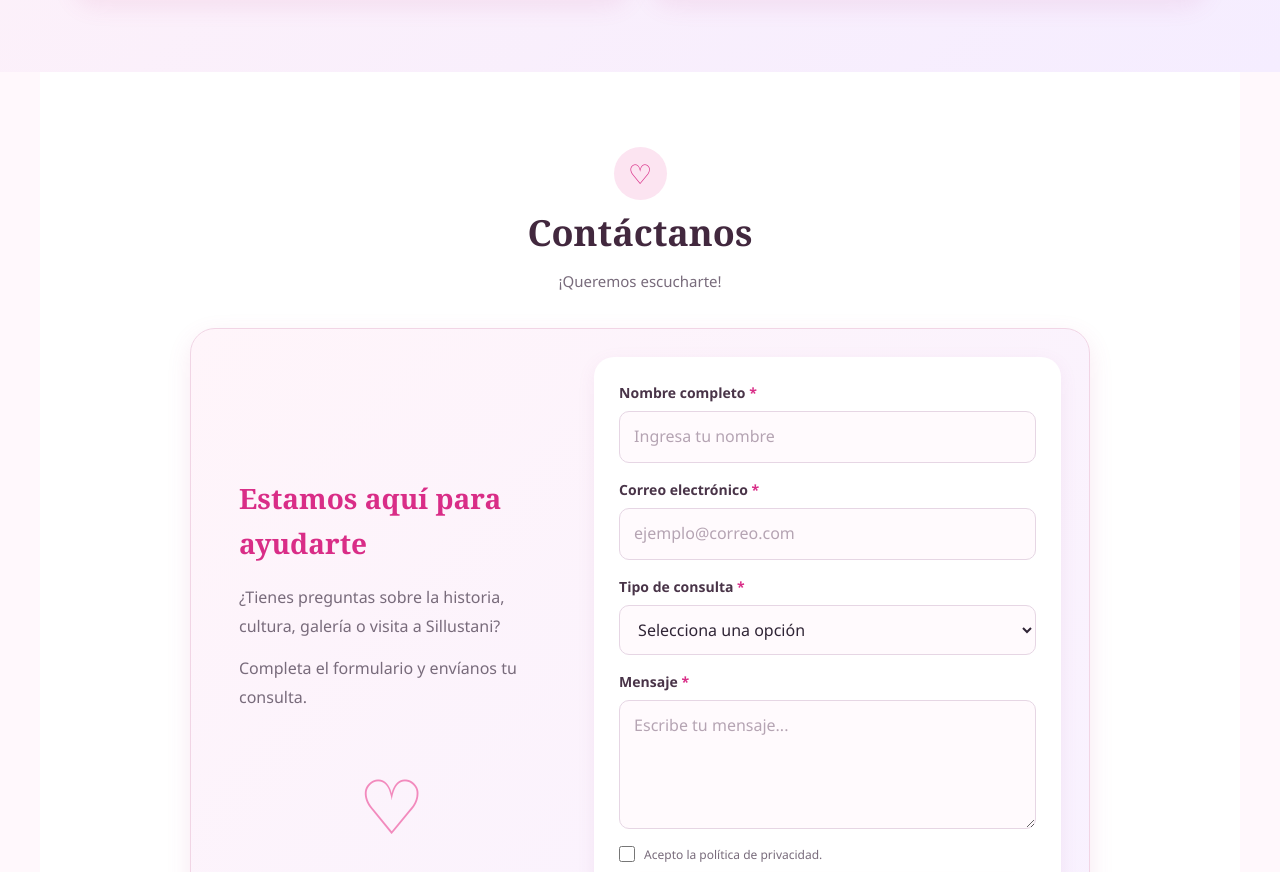
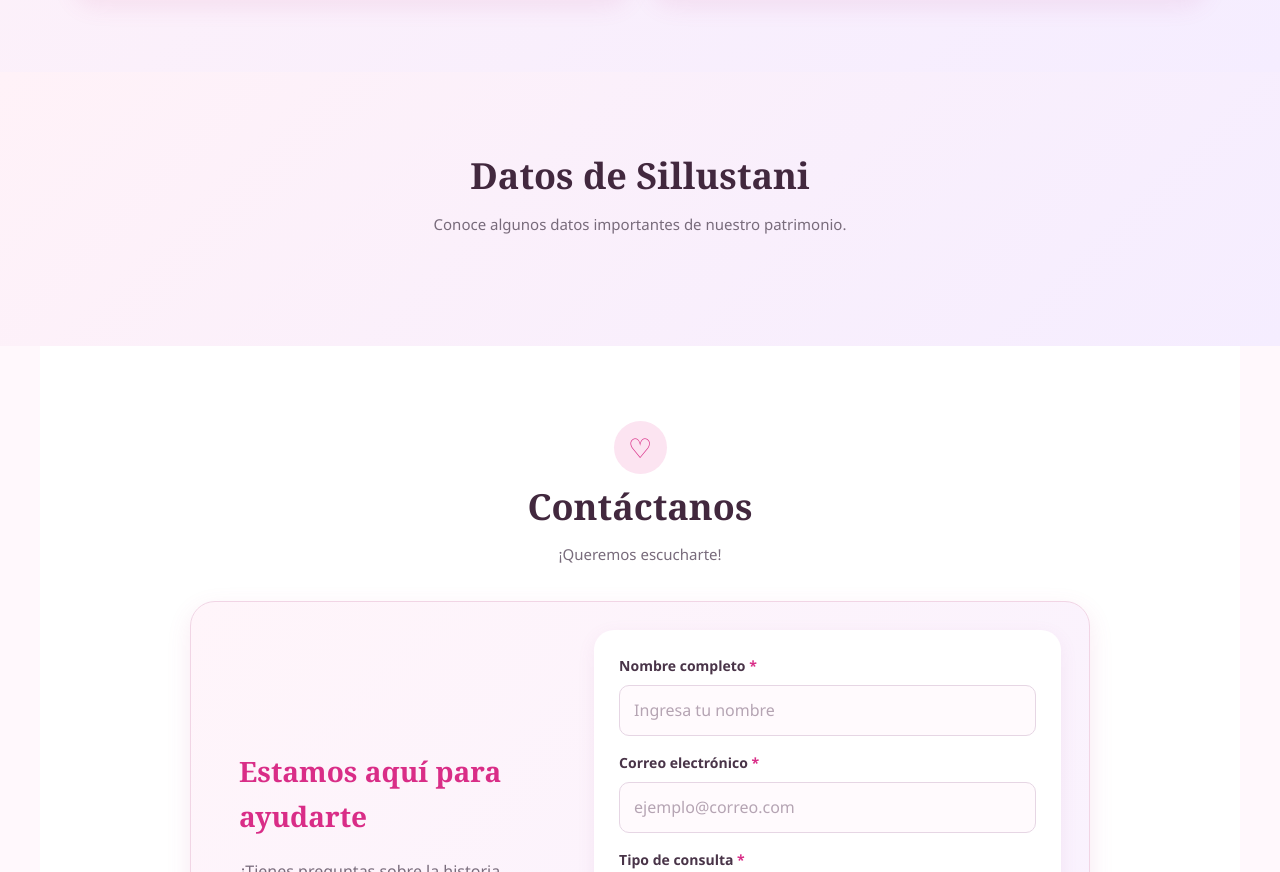
Before and after one commit to giselabetancur-stack/COMPLEJO-ARQUEOLOGICO-SILLUSTANII, a plain HTML site: page sillustani/index.html in a window 1280 px wide. Shown: the part 3672-4544 px from the top of the page. Drawn offline with Linux system fonts and the light colour scheme.

Commit message:
Se agrego Datos de Sillustani

```diff
--- a/sillustani/index.html
+++ b/sillustani/index.html
@@ -695,6 +695,20 @@
 
         </section>
 
+<!-- =====================================
+             DATOS DE SILLUSTANI
+        ====================================== -->
+        <section class="seccion noticias"   id="datos-sillustani">
+            <div class="encabezado-seccion centrado">
+        <h2>Datos de Sillustani</h2>
+                <p>
+                     Conoce algunos datos importantes de nuestro patrimonio.
+                </p>
+            </div>
+            <div class="contenedor-noticias"  id="contenedor-datos">
+            </div>
+        </section>
+
 
         <!-- =====================================
              6. FORMULARIO PRINCIPAL
```
